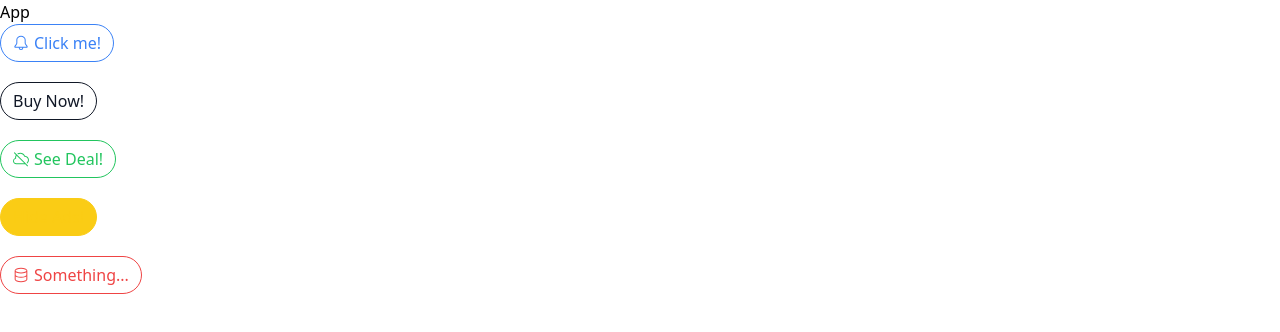
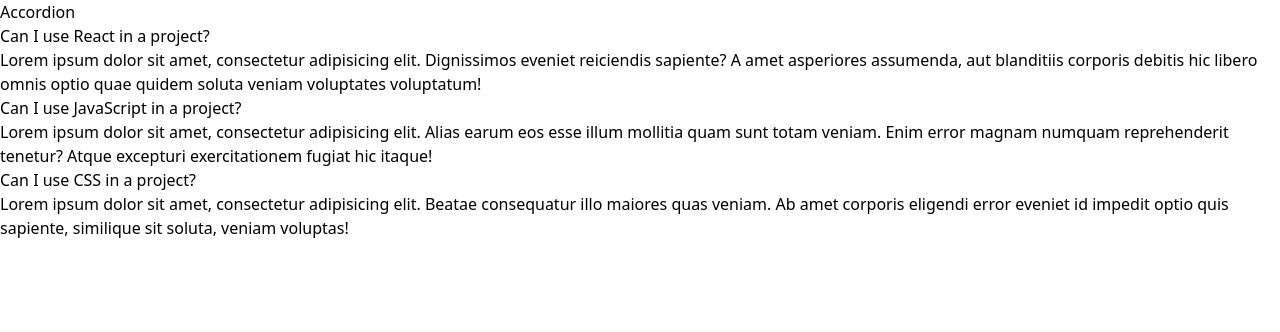
Before and after one commit to patbou02/app-components-ui, a React (Create React App) app: page / in a window 1280 px wide. Shown: the top 332 px of the page. Built offline with nearby package versions, Linux system fonts and the light colour scheme.

Commit message:
Reorganized location of files for better organization. Created Button page and moved everything we initially had in the App file which got cleaned up and is now focusing on displaying the newly created Accordion component file.

```diff
--- a/src/App.js
+++ b/src/App.js
@@ -1,22 +1,28 @@
-import { GoBell, GoCloudOffline, GoDatabase } from 'react-icons/go';
-import Button from './Button';
+import Accordion from './components/Accordion';
 
 function App() {
+
+  const items = [
+    {
+      id: 'weropsjd',
+      label: 'Can I use React in a project?',
+      content: 'Lorem ipsum dolor sit amet, consectetur adipisicing elit. Dignissimos eveniet reiciendis sapiente? A amet asperiores assumenda, aut blanditiis corporis debitis hic libero omnis optio quae quidem soluta veniam voluptates voluptatum!'
+    },
+    {
+      id: 'dskldfj',
+      label: 'Can I use JavaScript in a project?',
+      content: 'Lorem ipsum dolor sit amet, consectetur adipisicing elit. Alias earum eos esse illum mollitia quam sunt totam veniam. Enim error magnam numquam reprehenderit tenetur? Atque excepturi exercitationem fugiat hic itaque!'
+    },
+    {
+      id: 'vxnvmui',
+      label: 'Can I use CSS in a project?',
+      content: 'Lorem ipsum dolor sit amet, consectetur adipisicing elit. Beatae consequatur illo maiores quas veniam. Ab amet corporis eligendi error eveniet id impedit optio quis sapiente, similique sit soluta, veniam voluptas!'
+    },
+  ];
+
   return (
     <div>
-      <h1>App</h1>
-      <div><Button className="mb-5" primary outline rounded>
-        <GoBell />
-        Click me!
-      </Button></div>
-      <div><Button className="mb-5" secondary outline rounded>Buy Now!</Button></div>
-      <div><Button className="mb-5" success outline rounded>
-        <GoCloudOffline />
-        See Deal!</Button></div>
-      <div><Button className="mb-5" warning outline rounded>Hide Ads!</Button></div>
-      <div><Button className="mb-5" danger outline rounded>
-        <GoDatabase />
-        Something...</Button></div>
+      <Accordion items={items} />
     </div>
   );
 }
--- /dev/null
+++ b/src/components/Accordion.js
@@ -0,0 +1,21 @@
+function Accordion({ items }) {
+  console.log(items);
+
+  const renderedItems = items.map(item => {
+    return (
+      <div key={item.id}>
+        <div>{item.label}</div>
+        <div>{item.content}</div>
+      </div>
+    );
+  });
+
+  return (
+    <div>
+      <div>Accordion</div>
+      {renderedItems}
+    </div>
+  );
+}
+
+export default Accordion;
--- /dev/null
+++ b/src/pages/ButtonPage.js
@@ -0,0 +1,23 @@
+import { GoBell, GoCloudOffline, GoDatabase } from 'react-icons/go';
+import Button from '../components/Button';
+
+function ButtonPage() {
+  return (
+    <div>
+      <div><Button className="mb-5" primary outline rounded>
+        <GoBell />
+        Click me!
+      </Button></div>
+      <div><Button className="mb-5" secondary outline rounded>Buy Now!</Button></div>
+      <div><Button className="mb-5" success outline rounded>
+        <GoCloudOffline />
+        See Deal!</Button></div>
+      <div><Button className="mb-5" warning outline rounded>Hide Ads!</Button></div>
+      <div><Button className="mb-5" danger outline rounded>
+        <GoDatabase />
+        Something...</Button></div>
+    </div>
+  );
+}
+
+export default ButtonPage;
```
Also changed, not shown: src/components/Button.js (renamed from src/Button.js).
